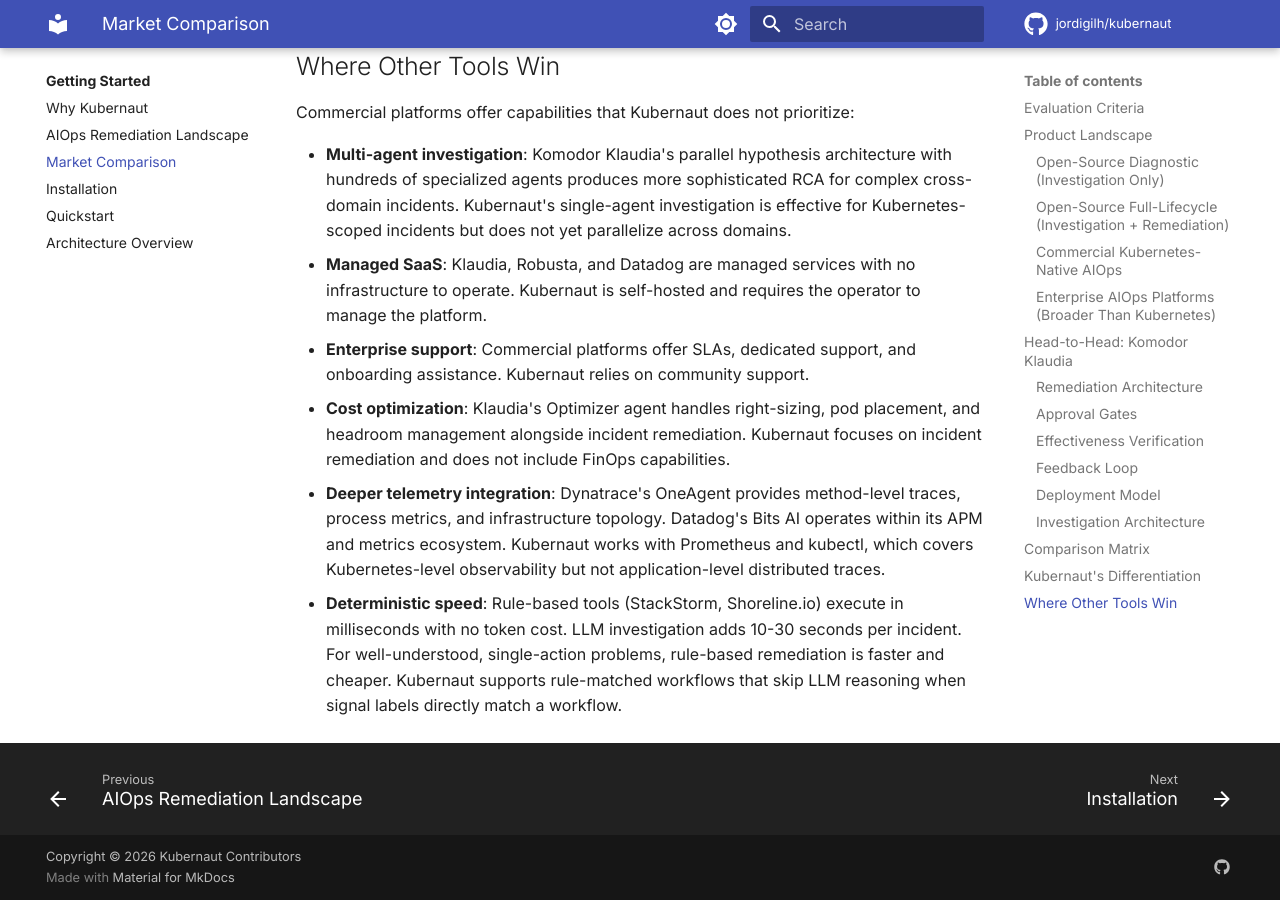
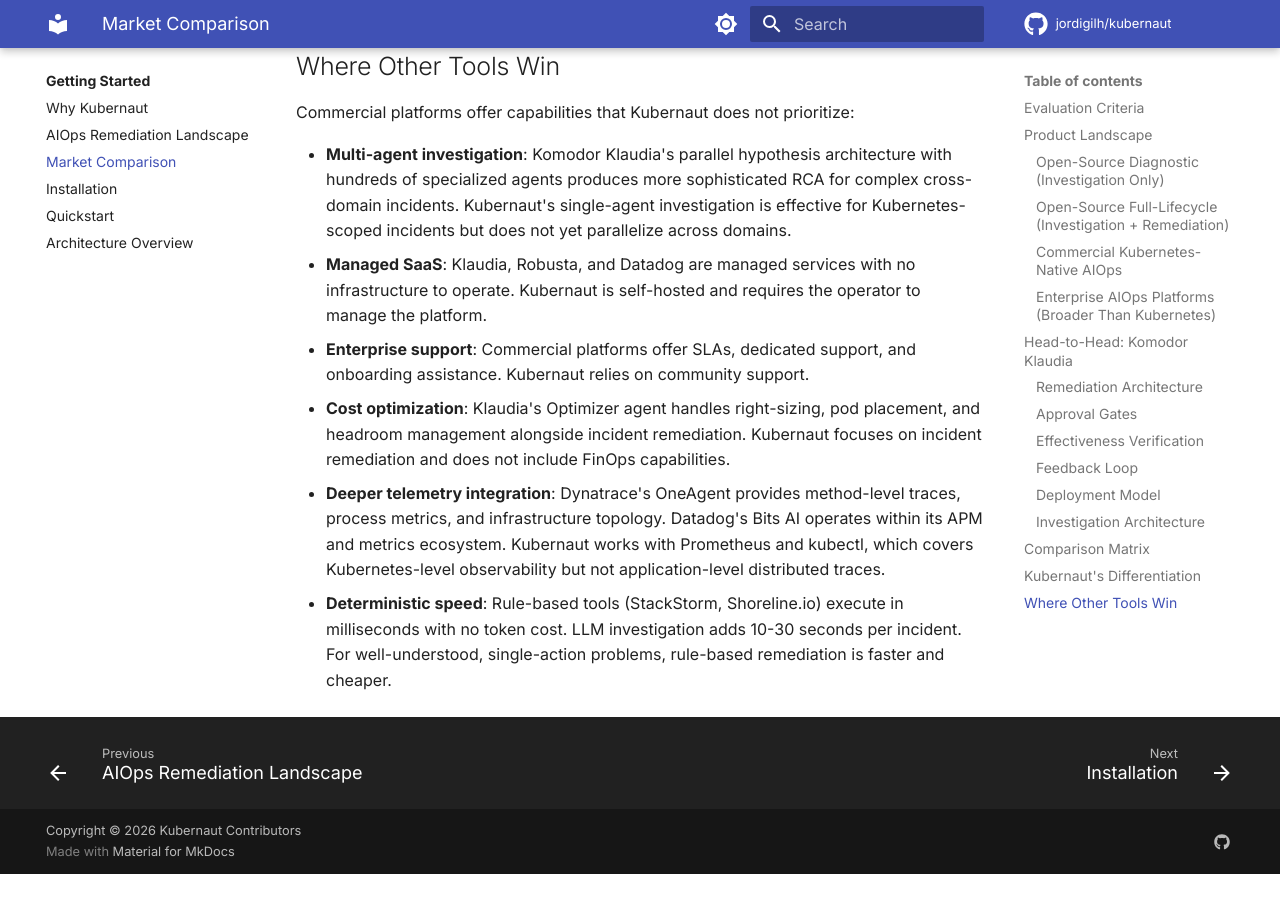
Before and after one commit to jordigilh/kubernaut-docs, an MkDocs documentation site: the page built from docs/getting-started/market-comparison.md, in a window 1280 px wide and 900 px high, scrolled down 7976 px. Built offline with MkDocs 1.6.1 and Material for MkDocs 9.7.7, drawn with Linux system fonts in a browser that asks for light colours; comment, search, counter and statistics services are not loaded; the version menu is left out; after the commit the page ends 8850 px from its top, so only the background shows below that.

Commit message:
fix: remove false LLM-skip claim from market comparison page
The "Where Other Tools Win" section claimed "Kubernaut supports
rule-matched workflows that skip LLM reasoning when signal labels
directly match a workflow." This is the same false claim fixed in
why-kubernaut.md and aiops-landscape.md -- the LLM investigation
always runs; no bypass path exists in the source code.

Made-with: Cursor

```diff
--- a/docs/getting-started/market-comparison.md
+++ b/docs/getting-started/market-comparison.md
@@ -155,4 +155,4 @@ Commercial platforms offer capabilities that Kubernaut does not prioritize:
 - **Enterprise support**: Commercial platforms offer SLAs, dedicated support, and onboarding assistance. Kubernaut relies on community support.
 - **Cost optimization**: Klaudia's Optimizer agent handles right-sizing, pod placement, and headroom management alongside incident remediation. Kubernaut focuses on incident remediation and does not include FinOps capabilities.
 - **Deeper telemetry integration**: Dynatrace's OneAgent provides method-level traces, process metrics, and infrastructure topology. Datadog's Bits AI operates within its APM and metrics ecosystem. Kubernaut works with Prometheus and kubectl, which covers Kubernetes-level observability but not application-level distributed traces.
-- **Deterministic speed**: Rule-based tools (StackStorm, Shoreline.io) execute in milliseconds with no token cost. LLM investigation adds 10-30 seconds per incident. For well-understood, single-action problems, rule-based remediation is faster and cheaper. Kubernaut supports rule-matched workflows that skip LLM reasoning when signal labels directly match a workflow.
+- **Deterministic speed**: Rule-based tools (StackStorm, Shoreline.io) execute in milliseconds with no token cost. LLM investigation adds 10-30 seconds per incident. For well-understood, single-action problems, rule-based remediation is faster and cheaper.
```
